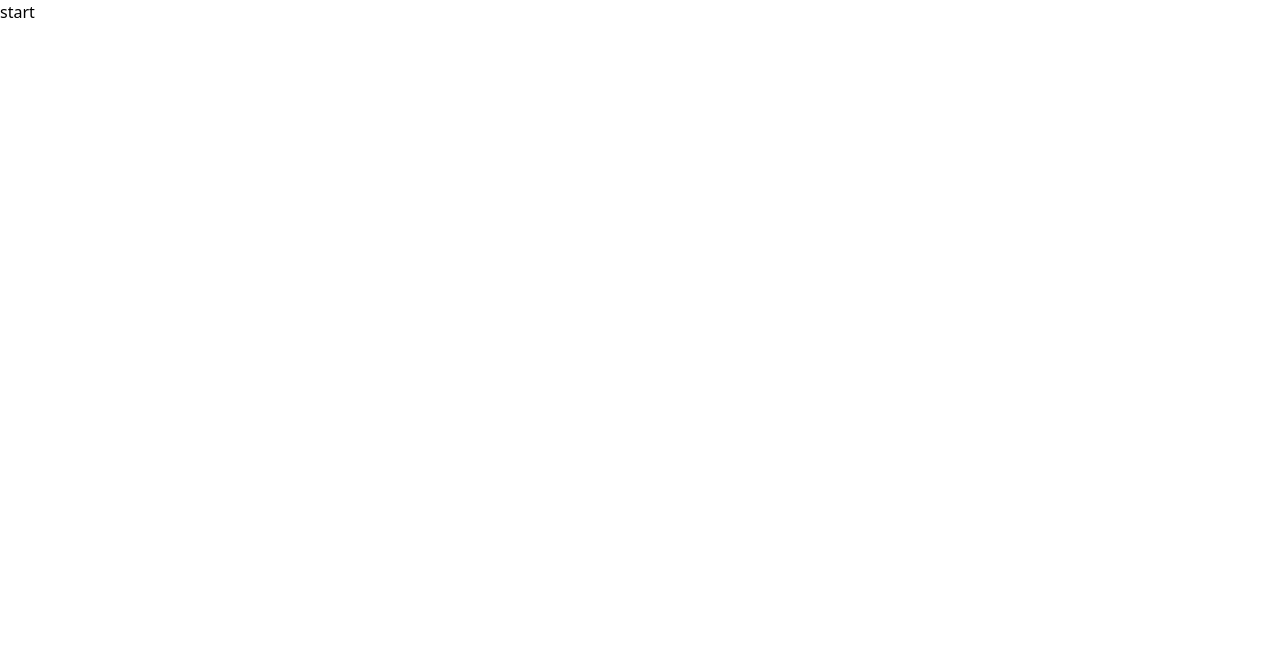
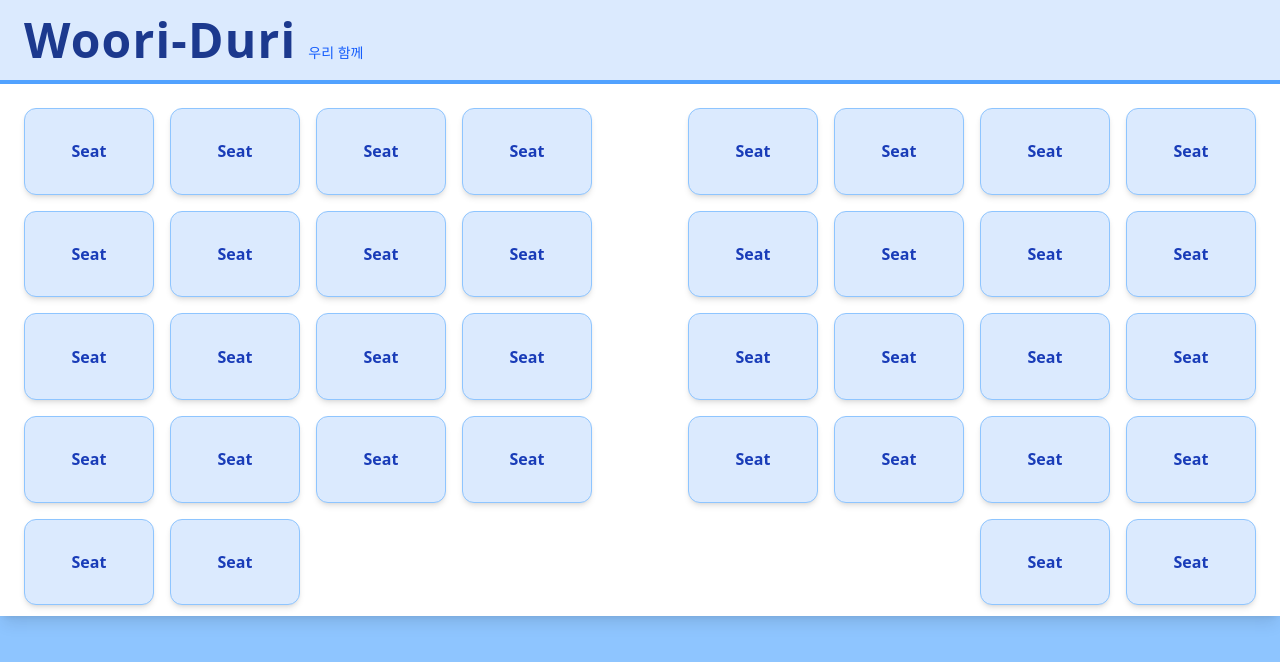
Before and after one commit to ehgkals/Woori-Duri, a Next.js app: page / in a window 1280 px wide. Shown: the top 662 px of the page. Built offline with nearby package versions, Linux system fonts and the light colour scheme.

Commit message:
폴더 구조 변경 + 초기 디자인

```diff
--- /dev/null
+++ b/app/game/page.js
@@ -0,0 +1,5 @@
+export default function GamePage() {
+  return (
+    <p>Main page</p>
+  );
+}
--- a/app/layout.js
+++ b/app/layout.js
@@ -2,8 +2,8 @@ import "./globals.css";
 
 export default function RootLayout({ children }) {
   return (
-    <html lang="en">
-      <body>
+    <html lang="en" className="h-full">
+      <body className="min-h-screen bg-blue-300">
         {children}
       </body>
     </html>
--- a/app/page.js
+++ b/app/page.js
@@ -1,7 +1,11 @@
-import Image from "next/image";
+import Header from "@/components/Header";
+import SeatingChart from "@/components/seating-chart/SeatingChart";
 
 export default function Home() {
   return (
-    <p>start</p>
+    <div>
+      <Header />
+      <SeatingChart />
+    </div>
   );
 }
--- /dev/null
+++ b/components/Header.jsx
@@ -0,0 +1,14 @@
+import React from 'react'
+
+const Header = () => {
+  return (
+    <header className="w-full bg-blue-100 text-blue-900 py-4 px-6 shadow-md flex items-center justify-between border-b-4 border-blue-400">
+      <div className="flex items-baseline gap-3">
+        <h1 className="text-5xl font-bold tracking-wide select-none">Woori-Duri</h1>
+        <span className="text-sm font-medium text-blue-600 select-none">우리 함께</span>
+      </div>
+    </header>
+  )
+}
+
+export default Header
--- /dev/null
+++ b/components/seating-chart/Seat.jsx
@@ -0,0 +1,11 @@
+import React from 'react'
+
+const Seat = () => {
+  return (
+    <div className="w-full h-full min-w-[96px] min-h-[64px] bg-blue-100 rounded-xl border border-blue-300 shadow-md flex items-center justify-center text-blue-800 font-semibold">
+      Seat
+    </div>
+  )
+}
+
+export default Seat
--- /dev/null
+++ b/components/seating-chart/SeatingChart.jsx
@@ -0,0 +1,50 @@
+import React from 'react'
+import Seat from './Seat'
+
+const SeatingChart = () => {
+  return (
+    <div className="w-full min-w-[1040px] aspect-[1040/432] bg-white shadow-lg p-6 flex justify-center items-center overflow-auto">
+      <div className="flex justify-center gap-24 h-full w-full">
+        <div className="flex flex-col gap-4 justify-between w-full h-full">
+          {[...Array(4)].map((_, i) => (
+            <div key={`L-${i}`} className="grid grid-cols-4 gap-4 w-full h-full">
+              {[...Array(4)].map((_, j) => (
+                <div key={j} className="aspect-[3/2] w-full h-full">
+                  <Seat />
+                </div>
+              ))}
+            </div>
+          ))}
+
+          <div className="grid grid-cols-4 gap-4 w-full h-full">
+            <div className="aspect-[3/2] w-full h-full"><Seat /></div>
+            <div className="aspect-[3/2] w-full h-full"><Seat /></div>
+            <div></div>
+            <div></div>
+          </div>
+        </div>
+
+        <div className="flex flex-col gap-4 justify-between w-full h-full">
+          {[...Array(4)].map((_, i) => (
+            <div key={`R-${i}`} className="grid grid-cols-4 gap-4 w-full h-full">
+              {[...Array(4)].map((_, j) => (
+                <div key={j} className="aspect-[3/2] w-full h-full">
+                  <Seat />
+                </div>
+              ))}
+            </div>
+          ))}
+
+          <div className="grid grid-cols-4 gap-4  w-full h-full">
+            <div></div>
+            <div></div>
+            <div className="aspect-[3/2] w-full h-full"><Seat /></div>
+            <div className="aspect-[3/2] w-full h-full"><Seat /></div>
+          </div>
+        </div>
+      </div>
+    </div>
+  )
+}
+
+export default SeatingChart
```
Also changed, not shown: components/game/Game.jsx (added), components/game/Leaderboard.jsx (added), components/main/Leaderboard.tsx (deleted), components/user/UserInformation.tsx (deleted).
